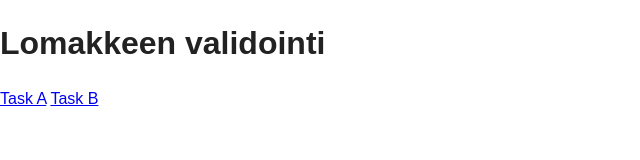
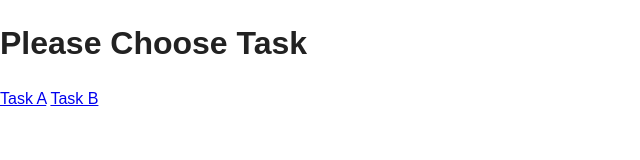
Before and after one commit to toanthanh/Task3-HTML, a plain HTML site: page index.html in a window 1280 px wide. Shown: the whole page, without its empty margins (0-640 px from the left). Drawn offline with nearby package versions, Linux system fonts and the light colour scheme.

Commit message:
Update index.html

```diff
--- a/index.html
+++ b/index.html
@@ -16,7 +16,7 @@
 </head>
 
 <body>
-    <h1>Lomakkeen validointi</h1>
+    <h1>Please Choose Task</h1>
     <a href="task_a.html">Task A</a>
     <a href="task_b.html">Task B</a>
 
```
